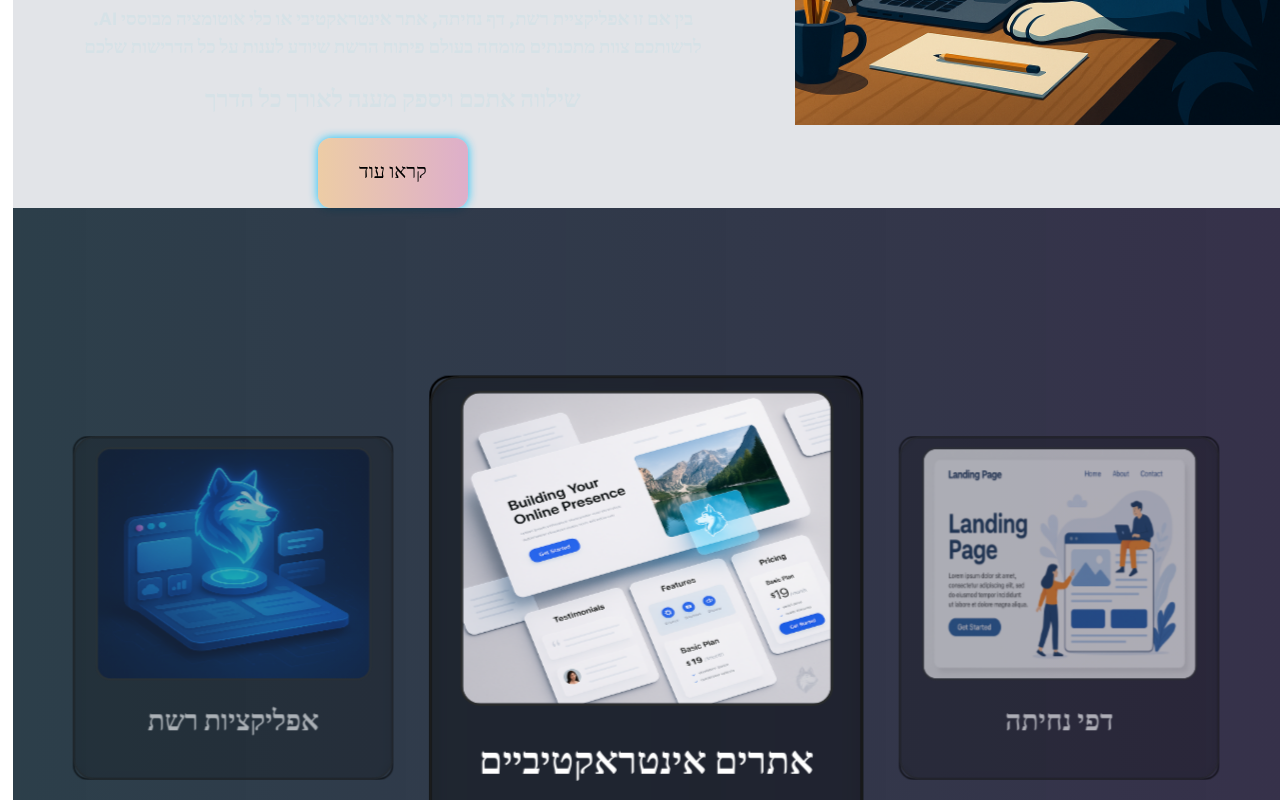
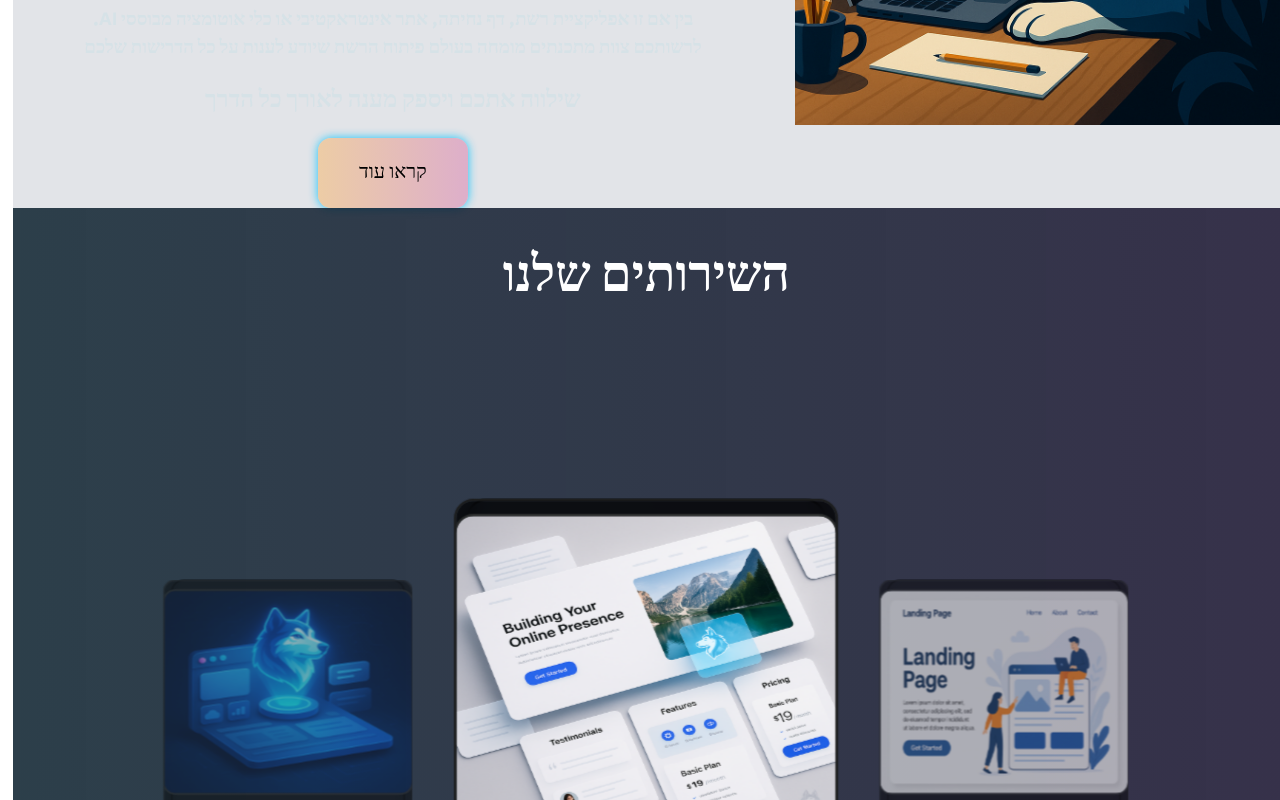
Before and after one commit to Kalzemic/archweb, a React (Vite) app: page / in a window 1280 px wide. Shown: the part 980-1780 px from the top of the page. Built offline with nearby package versions, Linux system fonts and the light colour scheme; grey boxes are pictures that could not be loaded.

Commit message:
swiper integration for services

```diff
--- a/src/Styles/ServicesPage.css
+++ b/src/Styles/ServicesPage.css
@@ -8,31 +8,41 @@
     rgba(16, 10, 39, 0.82)
   );
   display: flex;
+  flex-direction: column;
   align-items: center;
   justify-content: center;
 }
 
+.services-page h1{
+  height:200px;
+  font-size: 50px;
+  width:400px;
+  color: white;
+}
+
 /* SWIPER ROOT */
 .services-page .swiper {
-  width: 100%;
+  width: 80%;
   max-width: 1200px;
-  height: 400px;
+  height: 550px;
   border-radius: 15px;
-  overflow: visible;
+  /* overflow: visible;  */
 }
 
 /* SLIDES */
 .services-page .swiper-slide {
   display: flex;
+  margin-top: 40px;
   justify-content: center;
   align-items: center;
   transition: transform 0.5s ease, opacity 0.5s ease;
-  transform: scale(0.85);
+  transform: scale(0.75);
   opacity: 0.6;
   border-radius: 15px;
   outline-style: solid;
   outline-width: 2px;
   outline-color: rgb(0, 0, 0);
+  height: 400px;
 }
 
 .services-page .swiper-slide-active {
@@ -46,11 +56,11 @@
   flex-direction: column;
   width: 400px;
   height: 400px;
-  border-radius: 16px;
-  background: rgba(0, 0, 0, 0.35);
+  border-radius: 15px;
+  background: rgba(0, 0, 0, 0.75);
   backdrop-filter: blur(6px);
   color: white;
-  border-radius: 24px;
+
   display: flex;
   align-items: center;
   justify-content: center;
@@ -66,7 +76,7 @@
 
 .service-img{
   height:270px;
-  width:320px;
+  width:330px;
   border-radius: 15px;
   outline-style: solid;
   outline-width: 2px;
--- a/src/components/ServicesPage.tsx
+++ b/src/components/ServicesPage.tsx
@@ -15,13 +15,15 @@ export default function ServicesPage() {
 
   return (
     <div className="services-page">
+      <h1>השירותים שלנו</h1>
       <Swiper
         modules={[Autoplay]}
         height={1000}
         slidesPerView={3}
-        spaceBetween={40}
+        spaceBetween={50}
         speed={2000}
         loop
+
         centeredSlides
         autoplay={{
           delay: 2000,
```
